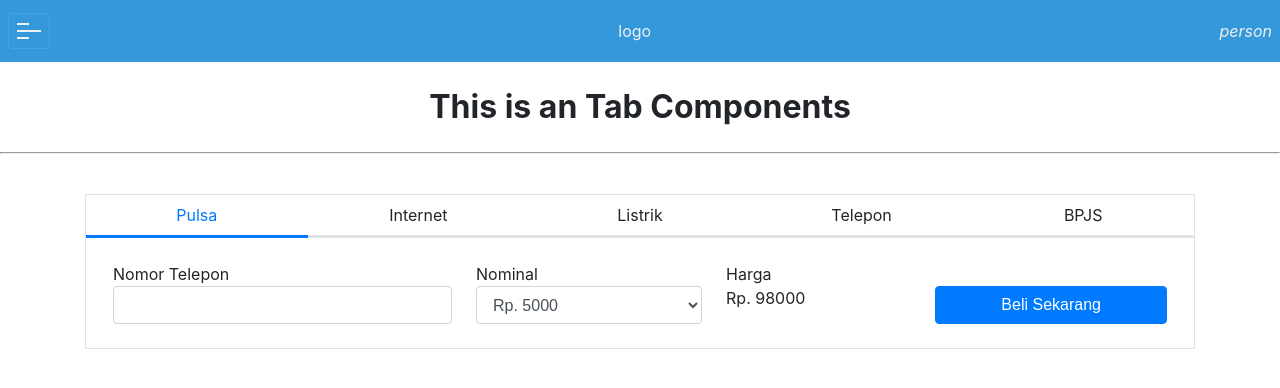
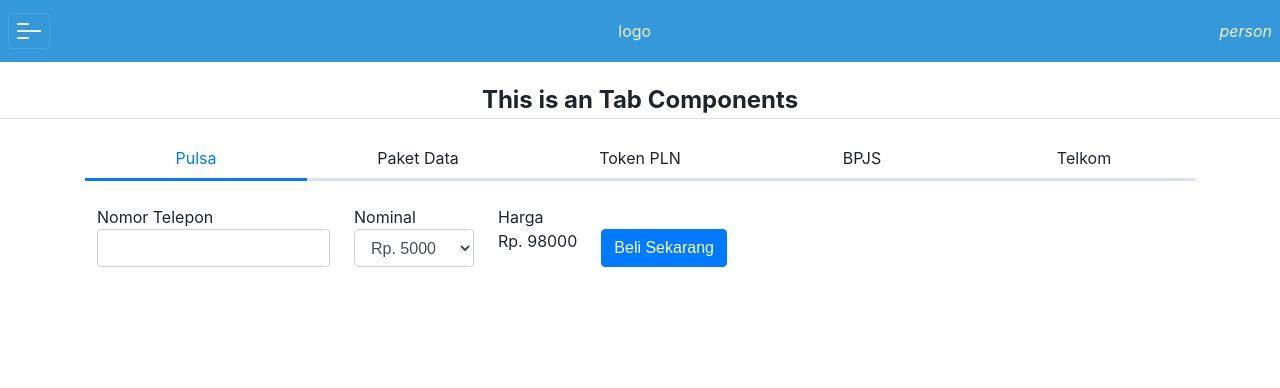
Before and after one commit to mi-web-89/vue-components, a Vue app: page /tabs in a window 1280 px wide. Shown: the top 388 px of the page. Built offline with nearby package versions, Linux system fonts and the light colour scheme; what liquor-tree would draw is missing.

Commit message:
update component tab

```diff
--- a/package.json
+++ b/package.json
@@ -13,6 +13,7 @@
     "liquor-tree": "^0.2.70",
     "mobile-device-detect": "^0.3.3",
     "vue": "^2.6.10",
+    "vue-product-zoomer": "^3.0.0",
     "vue-router": "^3.1.3",
     "vuex": "^3.1.2"
   },
--- a/src/components/PBOBTabs/Index.vue
+++ /dev/null
@@ -1,83 +0,0 @@
-<template>
-  <div id="tabs">
-    <div v-if="!isLoading" class="rounded border shadow-sm container">
-      <div class="row text-center">
-        <PBOBHeader
-          v-for="(tab, i) in tabs"
-          :key="i"
-          :pbob="tab"
-          :class="{active: tab.name === currentTab}"
-          @switchTab="switchTab(tab)"
-        />
-      </div>
-      <div :is="currentMode" class="tab-detail" />
-    </div>
-    <skeleton-box v-if="isLoading" width="99%" height="160px" />
-  </div>
-</template>
-
-<script>
-/* eslint-disable */
-import PBOBHeader from "./PBOBHeader";
-import Pulsa from "./Pulsa";
-import Listrik from "./Listrik";
-import SkeletonBox from "@/components/ui/SkeletonBox";
-
-export default {
-  components: {
-    PBOBHeader,
-    Pulsa,
-    Listrik,
-    SkeletonBox
-  },
-  data() {
-    return {
-      tabs: [
-        {
-          name: "pulsa",
-          mode: "Pulsa"
-        },
-        {
-          name: "internet",
-          mode: "Pulsa"
-        },
-        {
-          name: "listrik",
-          mode: "listrik"
-        },
-        {
-          name: "telepon",
-          mode: "Pulsa"
-        },
-        {
-          name: "BPJS",
-          mode: "Pulsa"
-        }
-      ],
-      currentTab: "pulsa",
-      currentMode: "Pulsa",
-      isLoading: true
-    };
-  },
-  methods: {
-    switchTab(tab) {
-      this.currentTab = tab.name;
-      this.currentMode = tab.mode;
-    }
-  },
-  mounted() {
-    setTimeout(() => {
-      this.isLoading = !this.isLoading
-    }, 3000)
-  }
-};
-</script>
-
-<style lang="scss" scoped>
-#tabs {
-  background: #fff;
-  margin: 2rem 0;
-  padding-top: 0.5rem;
-  padding-bottom: 0.5rem;
-}
-</style>
--- a/src/components/navigation/desktop/index.vue
+++ b/src/components/navigation/desktop/index.vue
@@ -18,6 +18,9 @@
         </li>
         <li class="nav-item">
           <router-link to="/tree" class="nav-link">Tree</router-link>
+        </li>
+        <li class="nav-item">
+          <router-link to="/zoomer" class="nav-link">Zoomer</router-link>
         </li>
         <li class="nav-item">
           <a class="nav-link" href="#">Disabled</a>
--- a/src/components/PBOBTabs/PBOBHeader.vue
+++ b/src/components/ui/tab/BtnTab.vue
@@ -1,6 +1,6 @@
 <template>
-  <div @click="$emit('switchTab')" class="tab-header col border-bottom text-center text-capitalize">
-    <span class="font-bold">{{ pbob.name }}</span>
+  <div @click="$emit('switchTab', list)" class="tab-header col border-bottom text-center text-capitalize">
+    <span class="font-bold">{{ list.name }}</span>
   </div>
 </template>
 
@@ -8,7 +8,7 @@
 export default {
   name: 'TabHeader',
   props: {
-    pbob: {
+    list: {
       type: Object,
       required: true
     }
@@ -17,7 +17,7 @@ export default {
 </script>
 
 <style lang="scss" scoped>
-@import "../../assets/styles/var.scss";
+@import "../../../assets/styles/var.scss";
 
 .tab-header {
   cursor: pointer;
--- /dev/null
+++ b/src/components/ui/tab/index.vue
@@ -0,0 +1,39 @@
+<template>
+  <div class="container">
+    <div class="tab-header row">
+      <button-tab
+        v-for="tab in lists"
+        :key="tab.id"
+        :list="tab"
+        :class="{active: tab.id === current}"
+        @switchTab="e => $emit('switchTab', e)"
+      />
+    </div>
+    <div class="body row">
+      <slot />
+    </div>
+  </div>
+</template>
+
+<script>
+import ButtonTab from './BtnTab'
+export default {
+  props: {
+    lists: {
+      type: Array,
+      default: () => []
+    },
+    current: {
+      type: Number,
+      default: 1
+    }
+  },
+  components: {
+    ButtonTab
+  }
+}
+</script>
+
+<style lang="scss" scoped>
+
+</style>
--- a/src/router/index.js
+++ b/src/router/index.js
@@ -22,6 +22,11 @@ const routes = [
     path: '/tree',
     name: 'tree',
     component: () => import('../views/Tree.vue')
+  },
+  {
+    path: '/zoomer',
+    name: 'zoomer',
+    component: () => import('../views/Zoomer.vue')
   }
 ]
 
--- a/src/views/Home.vue
+++ b/src/views/Home.vue
@@ -1,14 +1,13 @@
 <template>
   <div class="container text-center">
     <div class="home">
-      <img alt="Vue logo" src="../assets/logo.png" />
+      <img alt="Vue logo" src="../assets/images/logo.png" />
       <Intro msg="Welcome to Your Vue.js App" />
     </div>
   </div>
 </template>
 
 <script>
-// @ is an alias to /src
 import Intro from "@/components/Intro.vue";
 
 export default {
@@ -16,5 +15,5 @@ export default {
   components: {
     Intro
   }
-};
+}
 </script>
--- a/src/views/Tabs.vue
+++ b/src/views/Tabs.vue
@@ -1,20 +1,43 @@
 <template>
-  <div class="about">
-    <h1 class="text-center">This is an Tab Components</h1>
-    <hr>
-    <!-- tabs component -->
-    <div class="container">
-      <PBOBTabs></PBOBTabs>
+    <div id="page-tabs">
+      <h2 class="text-center border-bottom">This is an Tab Components</h2>
+      <div class="container">
+        <tab :lists="tabs" @switchTab="switchTab" :current="currentTab">
+          <prepaid v-if="tabs[currentTab - 1].type == 1"  />
+          <postpaid v-if="tabs[currentTab - 1].type == 2"  />
+        </tab>
+      </div>
     </div>
-  </div>
 </template>
 
 <script>
-import PBOBTabs from '@/components/PBOBTabs/Index'
+import Postpaid from '@/components/PPOB/Postpaid'
+import Prepaid from '@/components/PPOB/Prepaid'
+import Tab from '@/components/ui/tab/index'
 
 export default {
   components: {
-    PBOBTabs
+    Prepaid,
+    Postpaid,
+    Tab
+  },
+  data() {
+    return {
+      /* type 1 = prepaid, type 2 = postpaid */
+      tabs: [
+        {id: 1, name: 'Pulsa', type: 1},
+        {id: 2, name: 'Paket Data', type: 1},
+        {id: 3, name: 'Token PLN', type: 2},
+        {id: 4, name: 'BPJS', type: 1},
+        {id: 5, name: 'Telkom', type: 1}
+      ],
+      currentTab: 1
+    }
+  },
+  methods: {
+    switchTab(e) {
+      if(e) this.currentTab = e.id
+    }
   }
 }
 </script>
--- /dev/null
+++ b/src/views/Zoomer.vue
@@ -0,0 +1,59 @@
+<template>
+  <div class="image-zoomer">
+    <h3 class="border-bottom text-center pb-2"> Image Zoomer </h3>
+
+    <div class="container mt-2 mb-2 ">
+      <ProductZoomer
+        class="product-zoomer border p-1"
+        :base-images="images"
+        :base-zoomer-options="zoomerOptions"
+      />
+    </div>
+  </div>
+</template>
+
+<script>
+import Vue from 'vue'
+import ProductZoomer from 'vue-product-zoomer'
+Vue.use(ProductZoomer)
+
+export default {
+  data() {
+    return {
+      images: {
+        'thumbs': [
+          {
+            'id': 1,
+            'url': 'https://www.powerplanetonline.com/cdnassets/xiaomi_redmi_8a_2gb_32gb_01_m.jpg'
+          },
+          {
+            'id': 2,
+            'url': 'https://www.powerplanetonline.com/cdnassets/cubot_x19_4gb64gb_01_m.jpg'
+          }
+        ],
+        'normal_size': [
+          {
+            'id': 1,
+            'url': 'https://22yz5v4cagnrhfa931gvorr1-wpengine.netdna-ssl.com/wp-content/uploads/2019/05/VIVO-Y91C_1-1.jpg'
+          },
+          {
+            'id': 2,
+            'url': 'https://www.cdiscount.com/pdt2/l/e/u/1/700x700/honor10litebleu/rw/honor-10-lite-sky-blue-64-go-version-francaise.jpg'
+          }
+        ]
+      },
+      zoomerOptions: {
+        zoomFactor: 3,
+        pane: "container-round",
+        hoverDelay: 300,
+        namespace: "inline-round-zoomer",
+        move_by_click: true,
+        scroll_items: 3,
+        choosed_thumb_border_color: "#dd2c00",
+        scroller_position: "bottom",
+        zoomer_pane_position: "right"
+      }
+    }
+  }
+}
+</script>
```
Also changed, not shown: src/App.vue (+0 -15 lines), src/assets/images/logo.png (renamed from src/assets/logo.png), src/components/PPOB/Postpaid.vue (renamed from src/components/PBOBTabs/Listrik.vue), src/components/PPOB/Prepaid.vue (renamed from src/components/PBOBTabs/Pulsa.vue), 1 other file (tests, documents, lock files or other folders).
